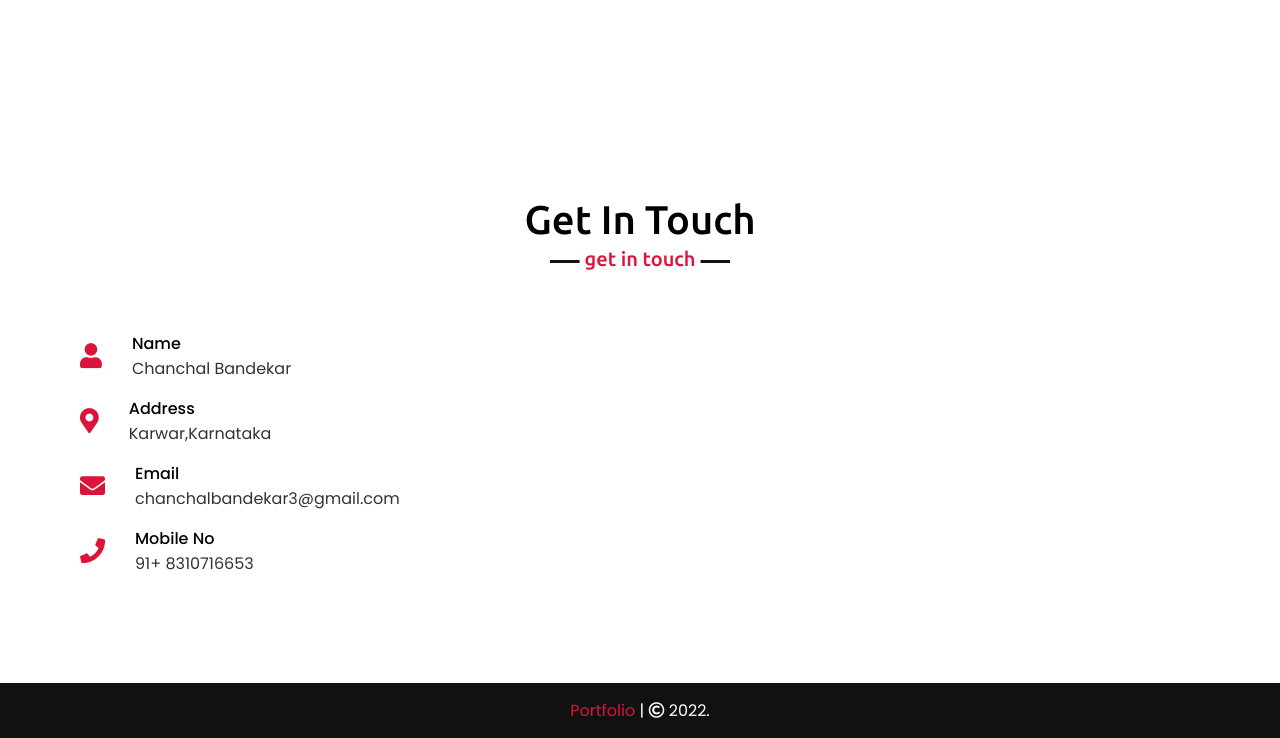
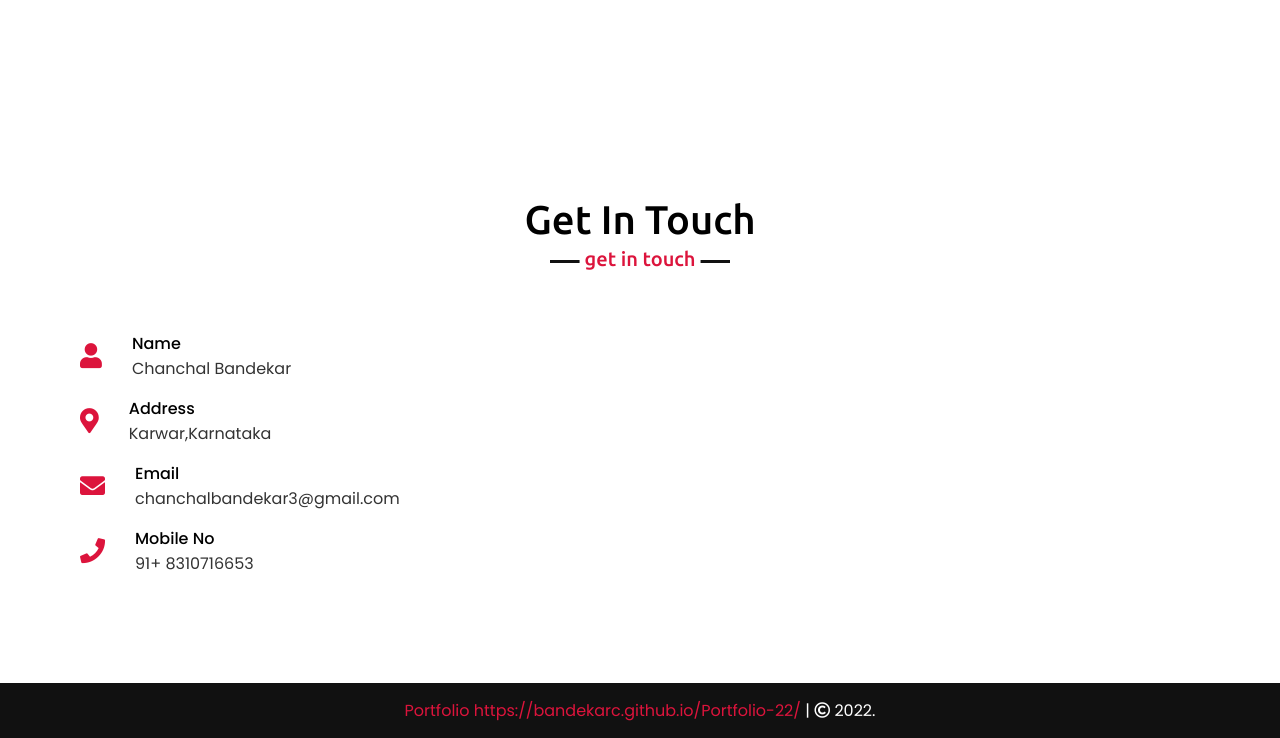
Before and after one commit to bandekarC/Portfolio-22, a plain HTML site: page index.html in a window 1280 px wide. Shown: the part 3299-4037 px from the top of the page. Drawn offline with nearby package versions, Linux system fonts and the light colour scheme; a script that the page names is missing.

Commit message:
Update index.html

```diff
--- a/index.html
+++ b/index.html
@@ -238,7 +238,7 @@
 
     <!-- footer section start -->
     <footer>
-        <span> <a href="#">Portfolio</a> | <span class="far fa-copyright"></span> 2022.</span>
+        <span> <a href="#">Portfolio https://bandekarc.github.io/Portfolio-22/</a> | <span class="far fa-copyright"></span> 2022.</span>
     </footer>
     <script src="script.js"></script>
 </body>
```
